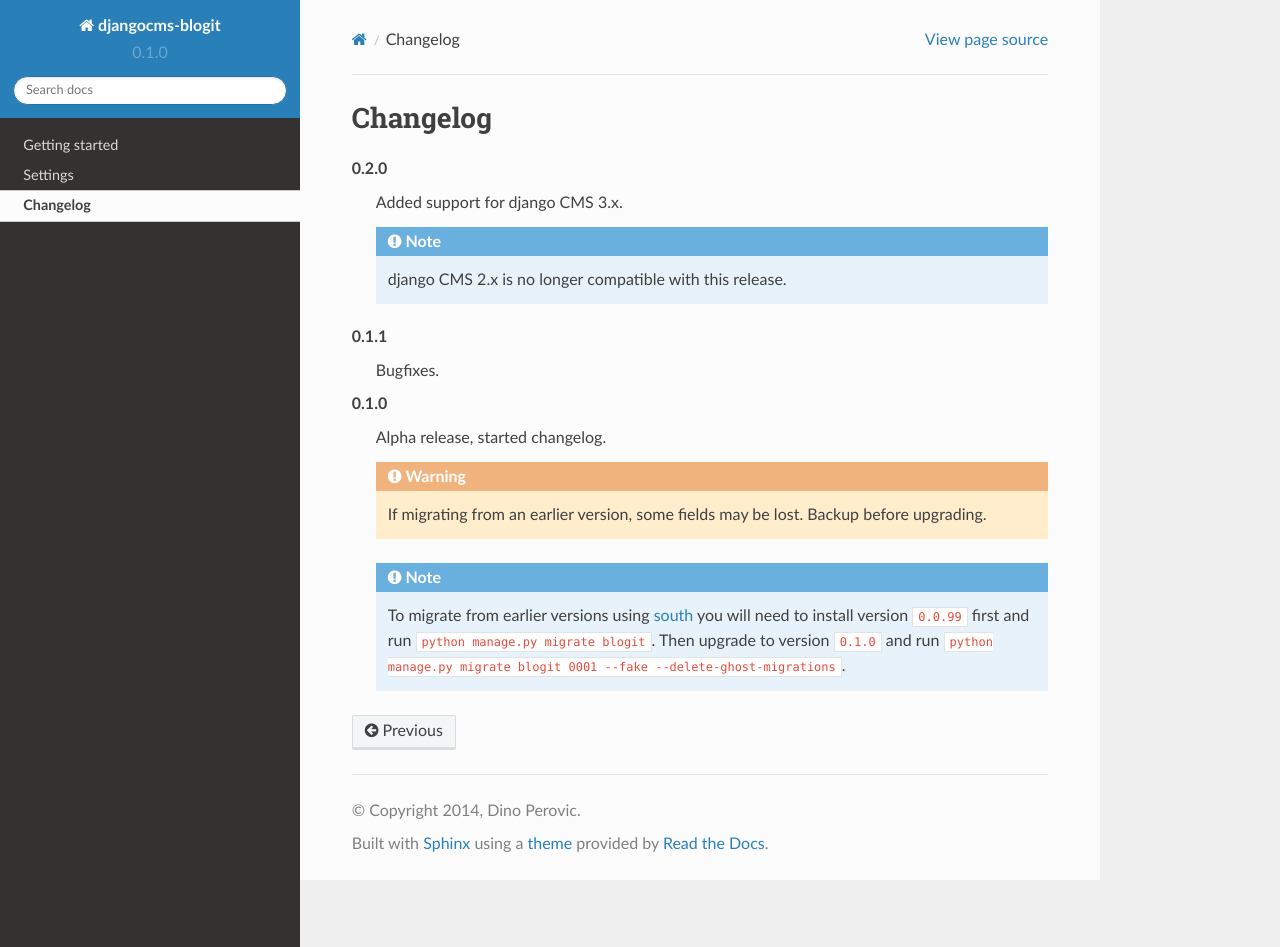
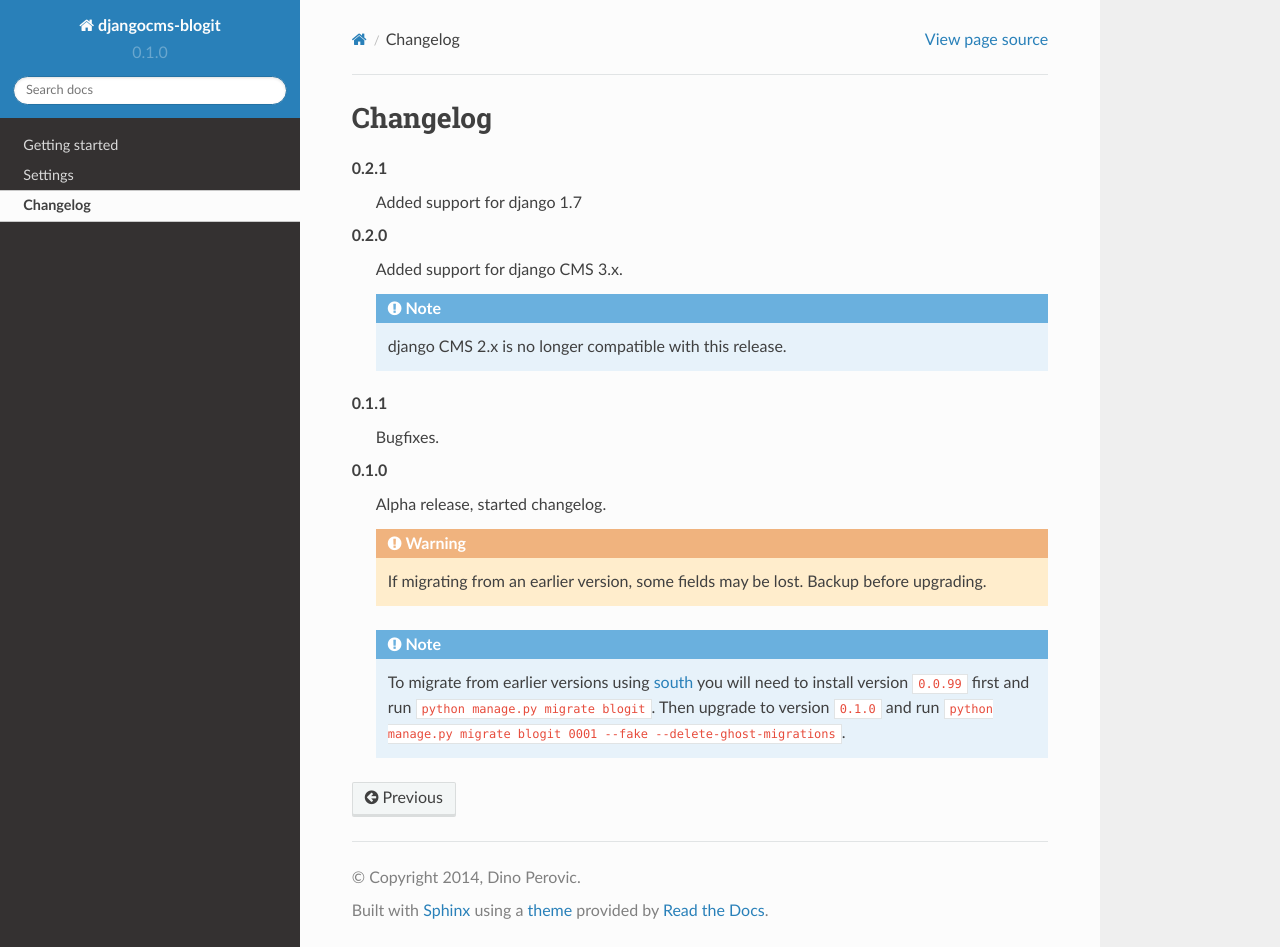
Before and after one commit to dinoperovic/djangocms-blogit, a Sphinx documentation site: the page built from docs/changelog.rst, in a window 1280 px wide and 947 px high. Built offline with Sphinx 7.4.7 and the Read the Docs theme 2.0.0, drawn with Linux system fonts in a browser that asks for light colours.

Commit message:
update version

```diff
--- a/README.rst
+++ b/README.rst
@@ -4,7 +4,7 @@
 
 A simple blog app for `django-cms`_.
 
-:Version: 0.2.0
+:Version: 0.2.1
 :Download: http://pypi.python.org/pypi/djangocms-blogit/
 :Source: http://github.com/dinoperovic/djangocms-blogit/
 :Docs: http://djangocms-blogit.readthedocs.org/
--- a/blogit/__init__.py
+++ b/blogit/__init__.py
@@ -1,4 +1,4 @@
-#-*- coding: utf-8 -*-
+# -*- coding: utf-8 -*-
 from __future__ import unicode_literals
 
-__version__ = '0.2.0'
+__version__ = '0.2.1'
--- a/docs/changelog.rst
+++ b/docs/changelog.rst
@@ -1,6 +1,8 @@
 Changelog
 #########
 
+0.2.1
+    Added support for django 1.7
 
 0.2.0
     Added support for django CMS 3.x.
```
